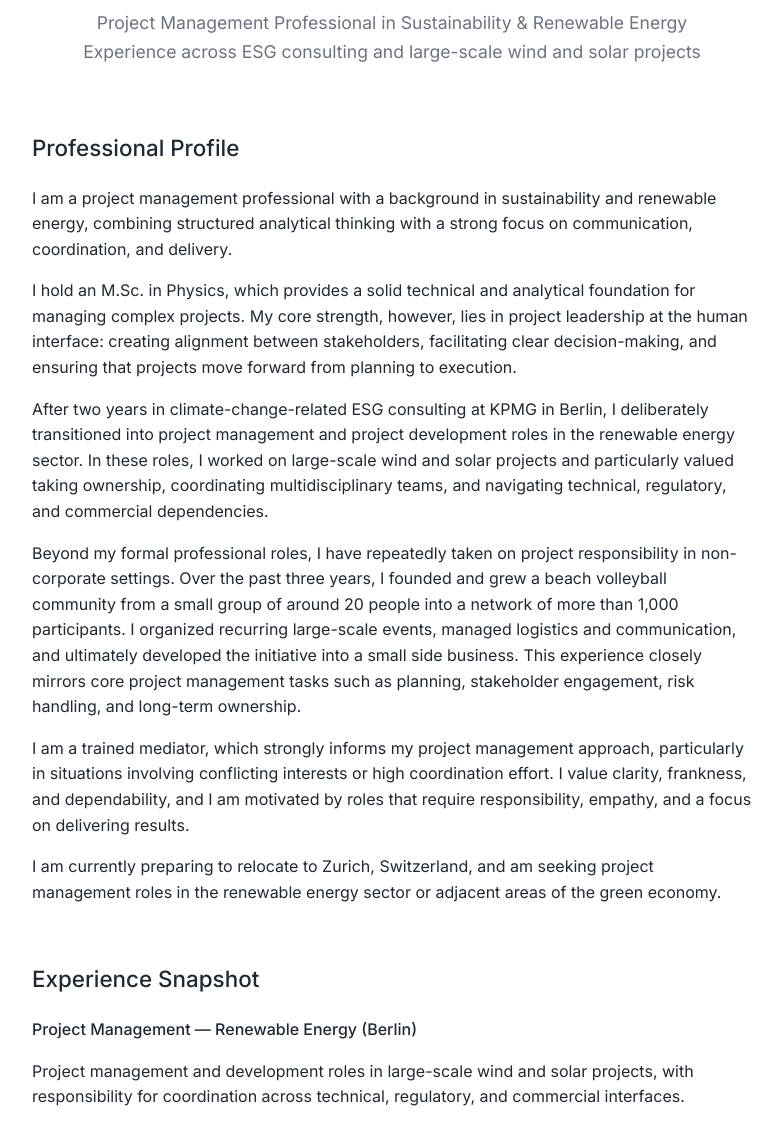
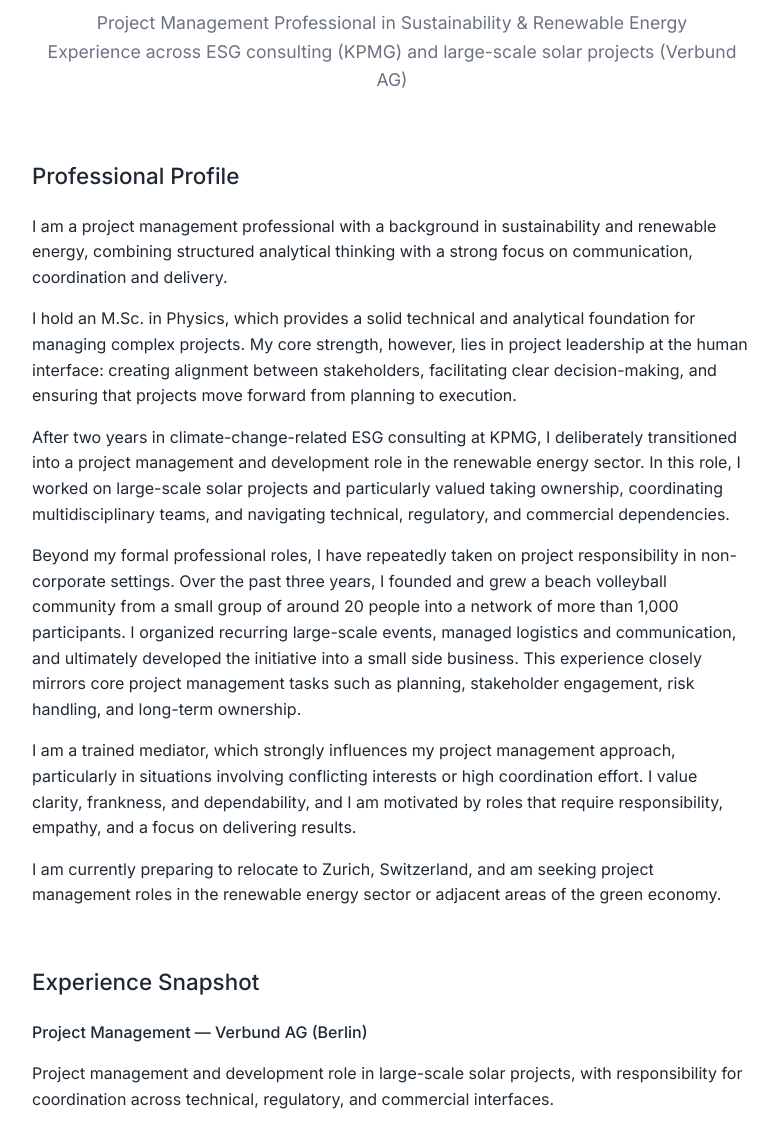
Before and after one commit to jan-kamm/jan-kamm.github.io, a website: page index.html in a window 1280 px wide. Shown: the part 345-1472 px from the top of the page, without its empty margins (202-984 px from the left). Drawn offline with Linux system fonts and the light colour scheme.

Commit message:
edited chatgpt text draft so it matches reality

```diff
--- a/index.html
+++ b/index.html
@@ -141,7 +141,7 @@
 
       <div class="subtitle">
         Project Management Professional in Sustainability & Renewable Energy<br>
-        Experience across ESG consulting and large-scale wind and solar projects
+        Experience across ESG consulting (KPMG) and large-scale solar projects (Verbund AG)
       </div>
     </header>
 
@@ -149,7 +149,7 @@
       <h2>Professional Profile</h2>
 
       <p>
-        I am a project management professional with a background in sustainability and renewable energy, combining structured analytical thinking with a strong focus on communication, coordination, and delivery.
+        I am a project management professional with a background in sustainability and renewable energy, combining structured analytical thinking with a strong focus on communication, coordination and delivery.
       </p>
 
       <p>
@@ -157,7 +157,7 @@
       </p>
 
       <p>
-        After two years in climate-change-related ESG consulting at KPMG in Berlin, I deliberately transitioned into project management and project development roles in the renewable energy sector. In these roles, I worked on large-scale wind and solar projects and particularly valued taking ownership, coordinating multidisciplinary teams, and navigating technical, regulatory, and commercial dependencies.
+        After two years in climate-change-related ESG consulting at KPMG, I deliberately transitioned into a project management and development role in the renewable energy sector. In this role, I worked on large-scale solar projects and particularly valued taking ownership, coordinating multidisciplinary teams, and navigating technical, regulatory, and commercial dependencies.
       </p>
 
       <p>
@@ -165,7 +165,7 @@
       </p>
 
       <p>
-        I am a trained mediator, which strongly informs my project management approach, particularly in situations involving conflicting interests or high coordination effort. I value clarity, frankness, and dependability, and I am motivated by roles that require responsibility, empathy, and a focus on delivering results.
+        I am a trained mediator, which strongly influences my project management approach, particularly in situations involving conflicting interests or high coordination effort. I value clarity, frankness, and dependability, and I am motivated by roles that require responsibility, empathy, and a focus on delivering results.
       </p>
 
       <p>
@@ -177,16 +177,16 @@
       <h2>Experience Snapshot</h2>
 
       <div class="experience-block">
-        <div class="experience-title">Project Management — Renewable Energy (Berlin)</div>
+        <div class="experience-title">Project Management — Verbund AG (Berlin)</div>
         <p>
-          Project management and development roles in large-scale wind and solar projects, with responsibility for coordination across technical, regulatory, and commercial interfaces.
+          Project management and development role in large-scale solar projects, with responsibility for coordination across technical, regulatory, and commercial interfaces.
         </p>
       </div>
 
       <div class="experience-block">
         <div class="experience-title">ESG & Climate Change Consulting — KPMG (Berlin)</div>
         <p>
-          Consulting work on climate-related ESG topics, supporting organizations in structuring sustainability initiatives and managing complex stakeholder communication.
+          Management consulting focused on ESG risk management in the financial sector, particularly environmental and climate issues.
         </p>
       </div>
     </section>
@@ -206,8 +206,8 @@
     <section>
       <h2>Languages</h2>
       <div class="languages">
+        <span><strong>German</strong> — native</span>
         <span><strong>English</strong> — near-native (part of childhood spent in New Zealand)</span>
-        <span><strong>German</strong> — native</span>
       </div>
     </section>
 
```
